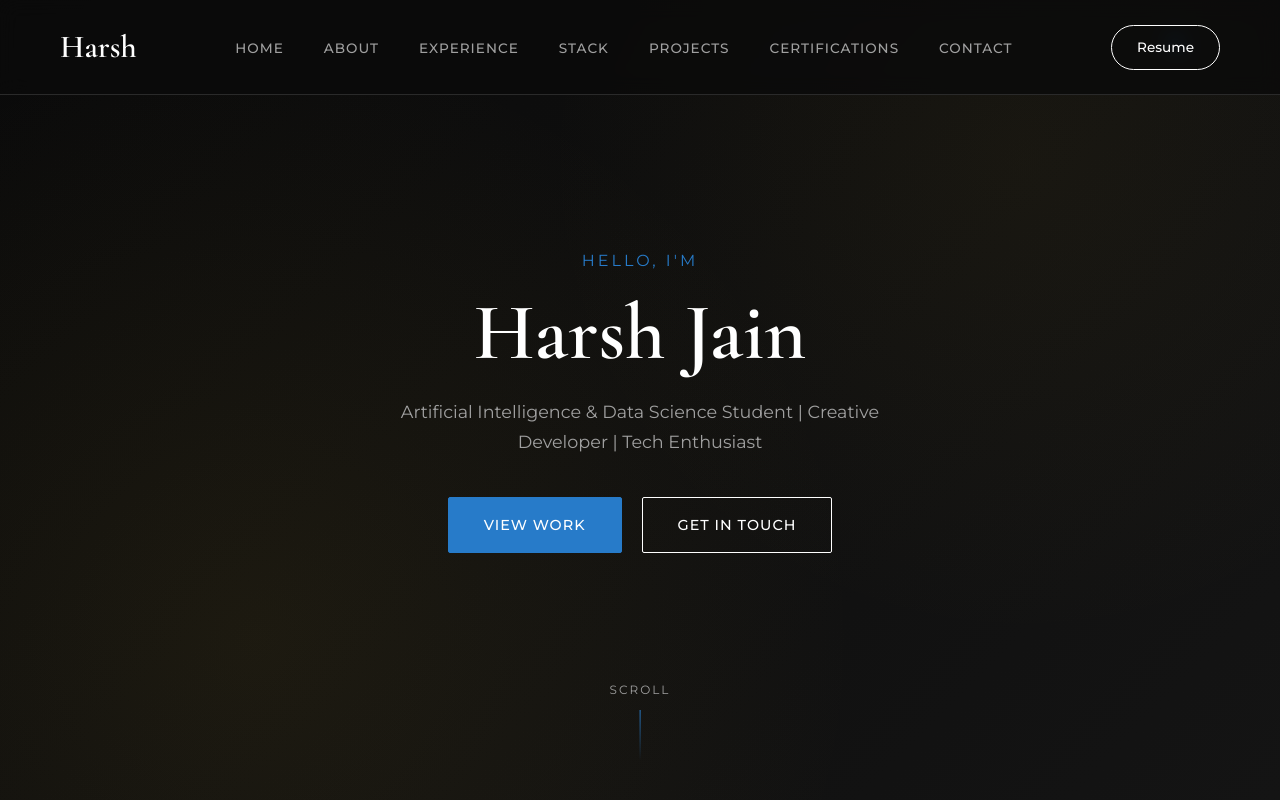
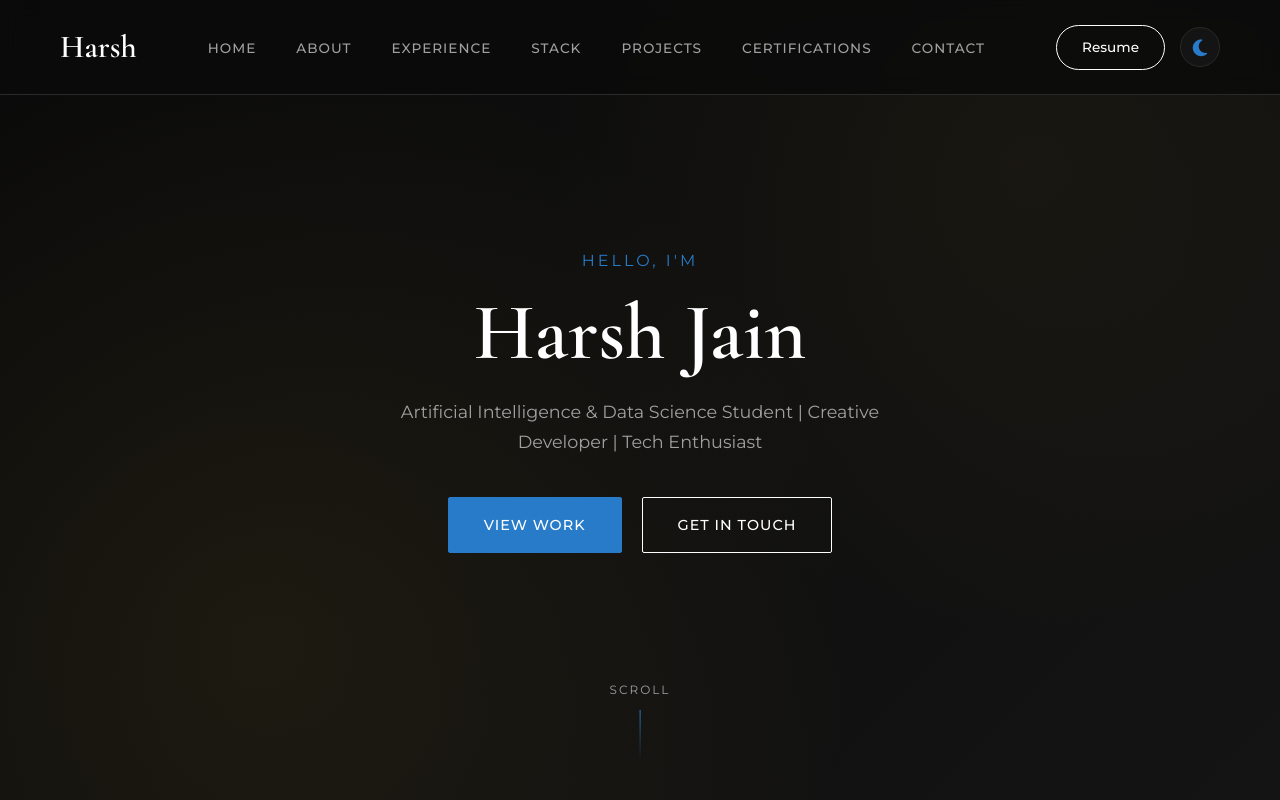
Before and after one commit to harshjain08/harsh-portfolio, a plain HTML site: page index.html in a window 1280 px wide. Shown: the top 800 px of the page. Drawn offline with nearby package versions, Linux system fonts and the light colour scheme.

Commit message:
Updated something

```diff
--- a/index.html
+++ b/index.html
@@ -13,10 +13,6 @@
 </head>
 <body>
 
-    <!-- Theme Toggle Button -->
-    <div class="theme-toggle" id="themeToggle">
-        <i class="fas fa-moon"></i>
-    </div>
 
     <!-- Navigation -->
     <nav class="navbar">
@@ -31,7 +27,12 @@
                 <li><a href="#certifications" class="nav-link">Certifications</a></li>
                 <li><a href="#contact" class="nav-link">Contact</a></li>
             </ul>
+            <div class="nav-right">
             <a href="harsh_resume.pdf" class="resume-btn" target="_blank">Resume</a>
+
+            <div class="theme-toggle" id="themeToggle">
+                <i class="fas fa-moon"></i>
+            </div>
             <div class="hamburger">
                 <span class="bar"></span>
                 <span class="bar"></span>
--- a/style.css
+++ b/style.css
@@ -69,12 +69,8 @@ ul {
 
 /* ======== THEME TOGGLE BUTTON ======== */
 .theme-toggle {
-    position: fixed;
-    top: 20px;
-    right: 80px;
-    z-index: 1001;
-    width: 45px;
-    height: 45px;
+    width: 40px;
+    height: 40px;
     background: var(--bg-secondary);
     border: 1px solid var(--border-color);
     border-radius: 50%;
@@ -101,7 +97,7 @@ ul {
     top: 0;
     left: 0;
     width: 100%;
-    z-index: 2000;
+    z-index: 1000;
     padding: 20px 0;
     background: var(--nav-bg);
     backdrop-filter: blur(10px);
@@ -121,6 +117,12 @@ ul {
     display: flex;
     justify-content: space-between;
     align-items: center;
+}
+
+.nav-right {
+    display: flex;
+    align-items: center;
+    gap: 15px;
 }
 
 .logo {
```
